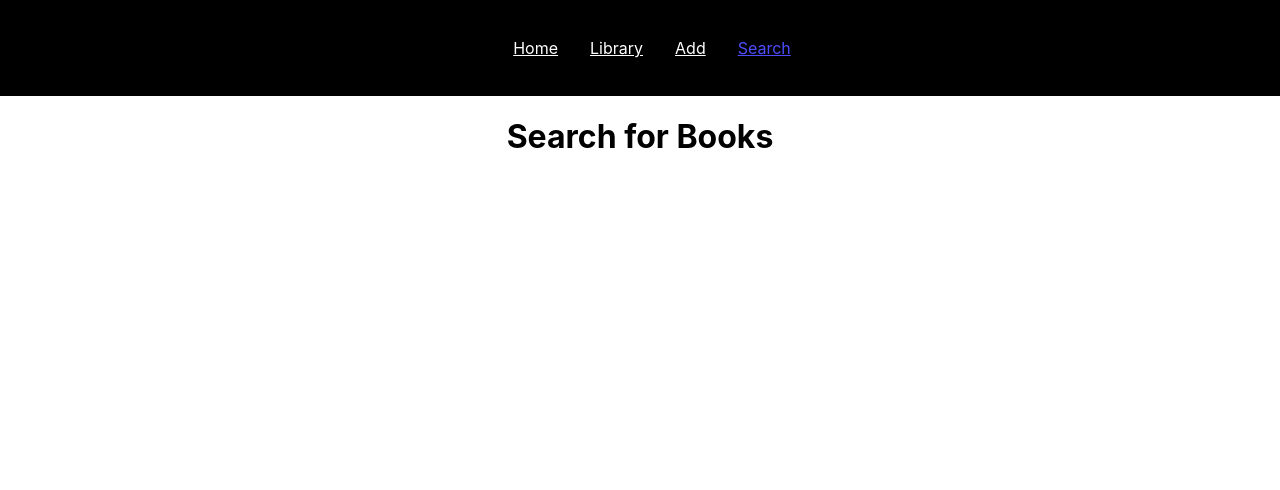
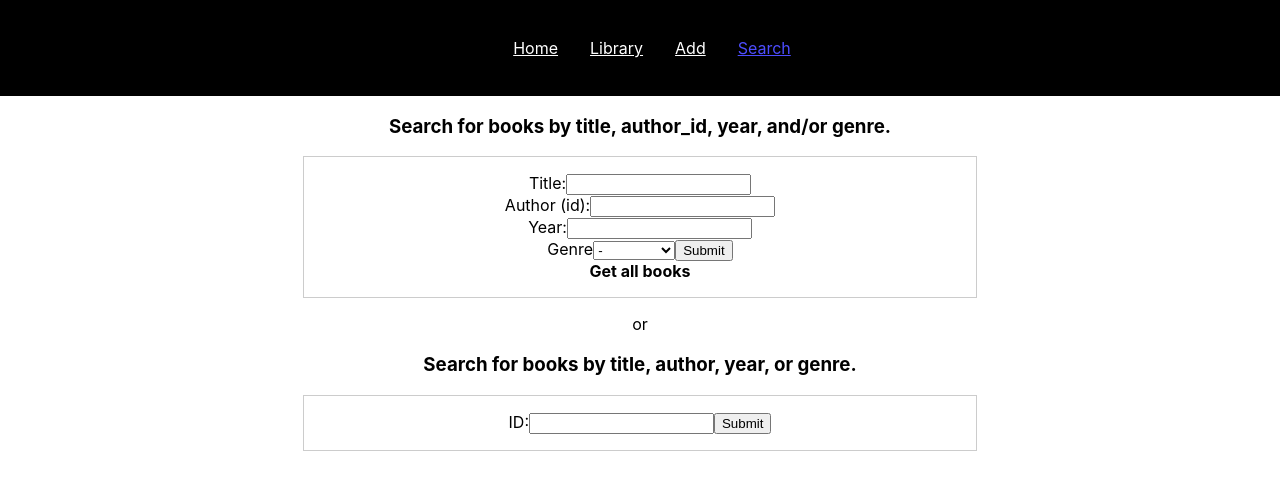
Before and after one commit to thooper159/bamazon-books, a React (Create React App) app in the folder front/: page /search in a window 1280 px wide. Shown: the top 490 px of the page. Built offline with nearby package versions, Linux system fonts and the light colour scheme.

Commit message:
search page

```diff
--- a/front/src/components/booklist/index.tsx
+++ b/front/src/components/booklist/index.tsx
@@ -1,14 +1,10 @@
 import { useEffect, useState } from "react";
-import { AuthorRes, BookRes, Book } from "../../types";
+import { AuthorRes, BookRes } from "../../types";
+import { Table} from "./table";
 
 const fetchData = async (request: Request) => {
     const response = (await fetch(request)) as Response;
     return await response.json();
-};
-
-const getAuthorName = (id: string, authors: AuthorRes[]) => {
-    const author = authors.find((author) => author.id === id);
-    return author ? author.name : "Unknown";
 };
 
 export function BookList(): JSX.Element {
@@ -50,31 +46,7 @@ export function BookList(): JSX.Element {
     } else {
         return (
             <div>
-                {/* Table of books sorted alphabetically */}
-                <table>
-                    <thead>
-                        <tr>
-                            <th>Title</th>
-                            <th>id</th>
-                            <th>Author (id)</th>
-                            <th>Year</th>
-                            <th>Genre</th>
-                        </tr>
-                    </thead>
-                    <tbody>
-                        {books
-                            .sort((a, b) => a.title.localeCompare(b.title))
-                            .map((book) => (
-                                <tr key={book.id}>
-                                    <td>{book.title}</td>
-                                    <td>{book.id}</td>
-                                    <td>{getAuthorName(book.author_id, authors)} ({book.author_id})</td>
-                                    <td>{book.pub_year}</td>
-                                    <td>{book.genre}</td>
-                                </tr>
-                            ))}
-                    </tbody>
-                </table>
+                <Table books={books} authors={authors}  />
             </div>
         );
     }
--- /dev/null
+++ b/front/src/components/booklist/table.tsx
@@ -0,0 +1,44 @@
+import { AuthorRes, BookRes } from "../../types";
+
+
+interface TableProps {
+    books: BookRes[];
+    authors: AuthorRes[];
+}
+
+const getAuthorName = (id: string, authors: AuthorRes[]) => {
+    const author = authors.find((author) => author.id === id);
+    return author ? author.name : "Unknown";
+};
+
+export const Table: React.FC<TableProps> = (props: TableProps) => {
+    return (
+        <table>
+            <thead>
+                <tr>
+                    <th>Title</th>
+                    <th>id</th>
+                    <th>Author (id)</th>
+                    <th>Year</th>
+                    <th>Genre</th>
+                </tr>
+            </thead>
+            <tbody>
+                {props.books
+                    .sort((a, b) => a.title.localeCompare(b.title))
+                    .map((book) => (
+                        <tr key={book.id}>
+                            <td>{book.title}</td>
+                            <td>{book.id}</td>
+                            <td>
+                                {getAuthorName(book.author_id, props.authors)} (
+                                {book.author_id})
+                            </td>
+                            <td>{book.pub_year}</td>
+                            <td>{book.genre}</td>
+                        </tr>
+                    ))}
+            </tbody>
+        </table>
+    );
+};
--- a/front/src/global.css
+++ b/front/src/global.css
@@ -28,6 +28,13 @@ tbody tr:nth-child(odd) {
     background-color: #eee;
 }
 
+#search-box {
+    margin: 0 auto;
+    width: 50%;
+    padding: 1rem;
+    border: 1px solid #ccc;
+}
+
 code {
     font-family: source-code-pro, Menlo, Monaco, Consolas, "Courier New",
         monospace;
--- a/front/src/pages/search.tsx
+++ b/front/src/pages/search.tsx
@@ -1,9 +1,140 @@
+import { query } from "express";
 import React from "react";
+import { AuthorRes, BookRes } from "../types";
 
 function Search() {
+    const [title, setTitle] = React.useState<string>("");
+    const [author, setAuthor] = React.useState<string>("");
+    const [year, setYear] = React.useState<string>("");
+    const [genre, setGenre] = React.useState<string>("");
+    const [id, setId] = React.useState<string>("");
+    const [query, setQuery] = React.useState<string>("");
+    const [books, setBooks] = React.useState<BookRes[]>([]);
+    const [authors, setAuthors] = React.useState<AuthorRes[]>([]);
+    const [error, setError] = React.useState<Error | null>(null);
+    const [isLoaded, setIsLoaded] = React.useState<boolean>(false);
+
+    React.useEffect(() => {
+        getCurrentQuery();
+    }, [title, author, year, genre]);
+
+    function handleInputChange(event: React.ChangeEvent<HTMLFormElement>) {
+        const target = event.target;
+        const value = target.value;
+        const name = target.name;
+
+        if (name === "title") {
+            setTitle(value);
+        } else if (name === "author") {
+            //validate input
+            if(isNaN(value)){
+                invalidateInput("author");
+            } else {
+                validateInput("author");
+                setAuthor(value);
+            }
+        } else if (name === "year") {
+            //input should be a valid CE year
+            //validate input
+            if(isNaN(value)){
+                invalidateInput("year");
+            } else {
+                validateInput("year");
+                setYear(value);
+            }
+        } else if (name === "genre") {
+            setGenre(value);
+        } else if (name === "id") {
+            //validate input
+            if(isNaN(value)){
+                invalidateInput("id");
+            } else {
+                validateInput("id");
+                setId(value);
+            }
+        }
+        //validate input
+        //if input is invalid, change color of input box to red
+    }
+
+    function validateInput(input: string): void {
+        document.getElementsByName(input)[0]!.style.backgroundColor = "";
+    }
+    function invalidateInput(input: string): void {
+        document.getElementsByName(input)[0]!.style.backgroundColor = "lightcoral";
+    }
+
+    function getCurrentQuery(): void {
+        let query = "Get all books";
+        console.log("title", title);
+
+        if (author) {
+            query += ` by author_id ${author}`;
+        }
+        if (title) {
+            query += ` with title ${title}`;
+        }
+        if (year && year !== "") {
+            query += ` published in ${year}`;
+        }
+        if (genre) {
+            query += ` of genre ${genre}`;
+        }
+        //set p with id query to query
+        document.getElementById("query")!.innerHTML = query;
+        console.log(query);
+        console.log(year);
+    }
+
     return (
         <div>
-            <h1>Search for Books</h1>
+            <h3>Search for books by title, author_id, year, and/or genre.</h3>
+            <div id="search-box">
+                <form onChange={handleInputChange}>
+                    <label>
+                        Title:
+                        <input type="text" name="title" />
+                    </label>
+                    <br></br>
+                    <label>
+                        Author (id):
+                        <input type="text" name="author" />
+                    </label>
+                    <br></br>
+                    <label>
+                        Year:
+                        <input type="text" name="year" />
+                    </label>
+                    <br></br>
+                    <label>
+                        Genre
+                        <select name="genre">
+                            <option value="">-</option>
+                            <option value="dystopian">Dystopian</option>
+                            <option value="romance">Romance</option>
+                            <option value="fantasy">Fantasy</option>
+                            <option value="horror">Horror</option>
+                            <option value="mystery">Mystery</option>
+                            <option value="sci-fi">Sci-Fi</option>
+                        </select>
+                    </label>
+                    <input type="submit" id="submit-query" value="Submit" />
+                </form>
+                <strong>
+                    <span id="query"></span>
+                </strong>
+            </div>
+            <p>or</p>
+            <h3>Search for books by title, author, year, or genre.</h3>
+            <div id="search-box">
+                <form onChange={handleInputChange}>
+                    <label>
+                        ID:
+                        <input type="text" name="id" />
+                    </label>
+                    <input type="submit" id="submit-id" value="Submit" />
+                </form>
+            </div>
         </div>
     );
 }
```
